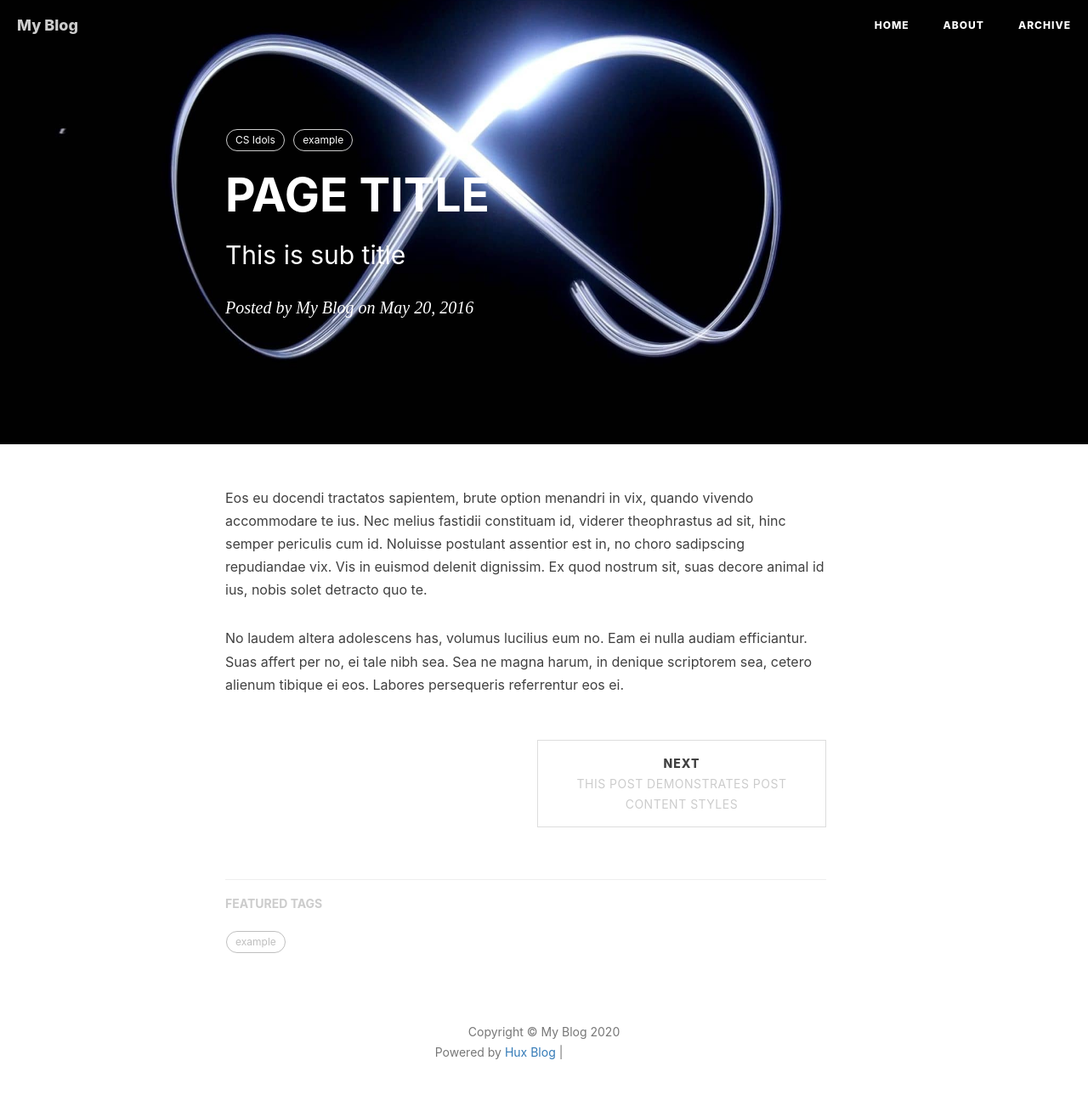
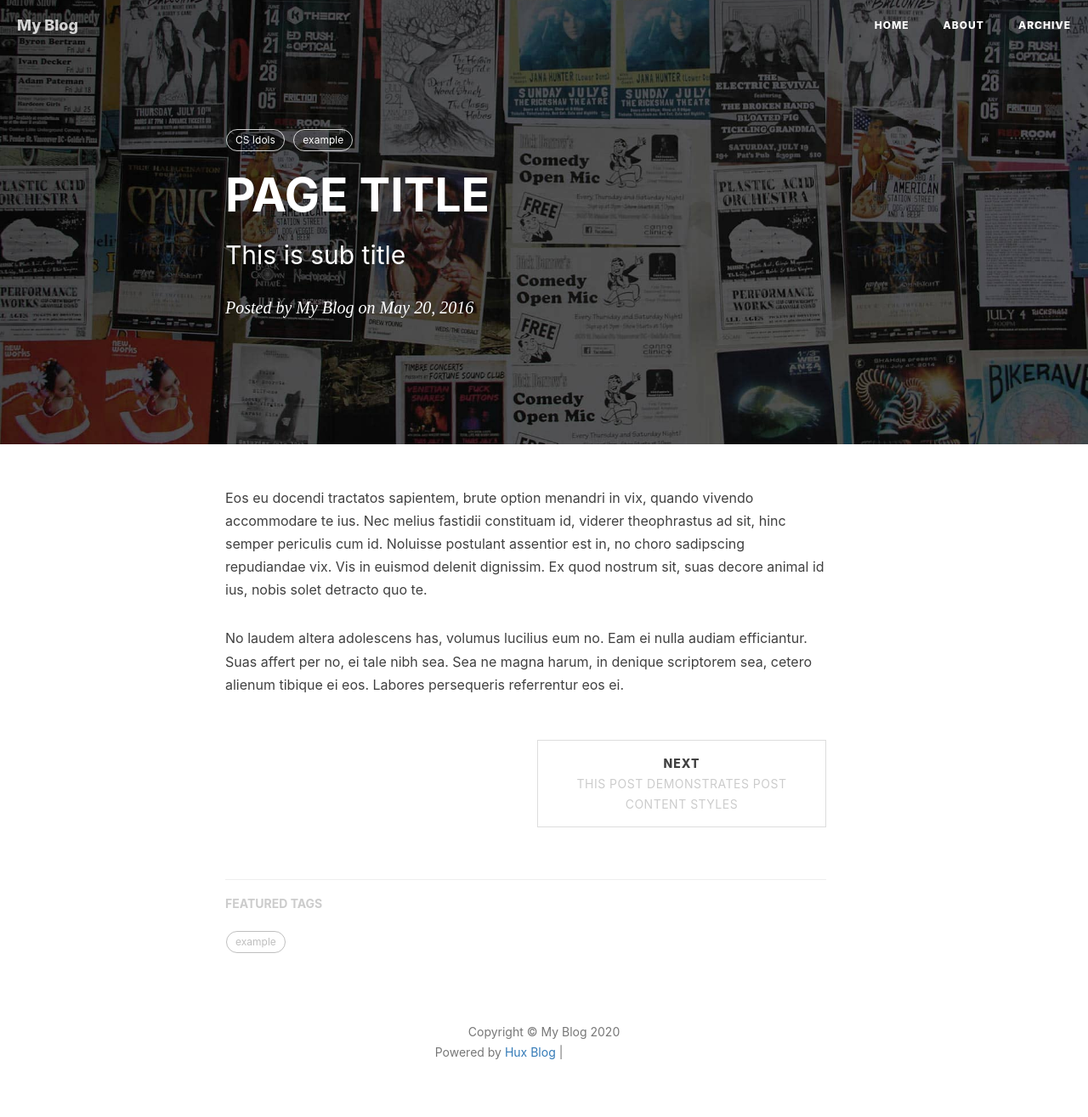
Before and after one commit to f23505106/f23505106.github.io, a Jekyll site: the page built from _posts/2016-05-20-example.md, in a window 1280 px wide. Shown: the whole page at 85% size. Built offline with Jekyll 4.4.1, drawn with Linux system fonts in a browser that asks for light colours; nearby versions of some CDN libraries; comment, search, counter and statistics services are not loaded.

Commit message:
archive bg img5

```diff
--- a/_config.yml
+++ b/_config.yml
@@ -1,7 +1,7 @@
 # Site settings
 title: My Blog
 SEOTitle: 我的博客 | My Blog
-header-img: img/post-bg-infinity.jpg
+header-img: img/home-bg.jpg
 email: huxpro@gmail.com
 description: "学习，记录"
 keyword: ""
```
